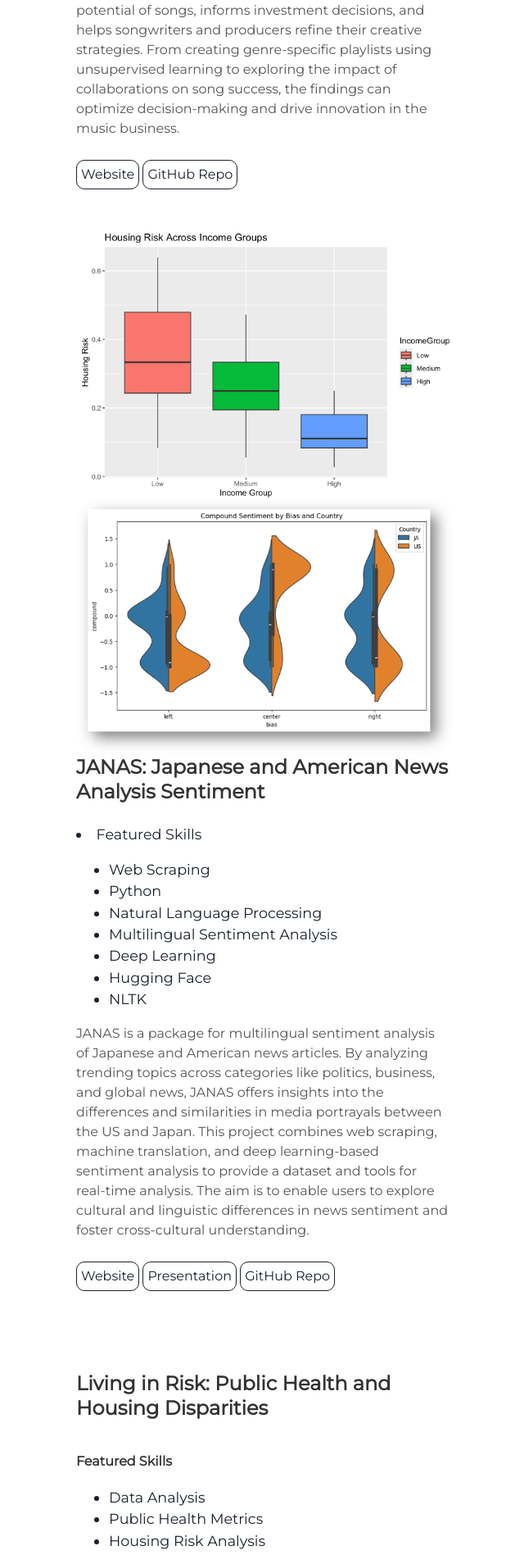
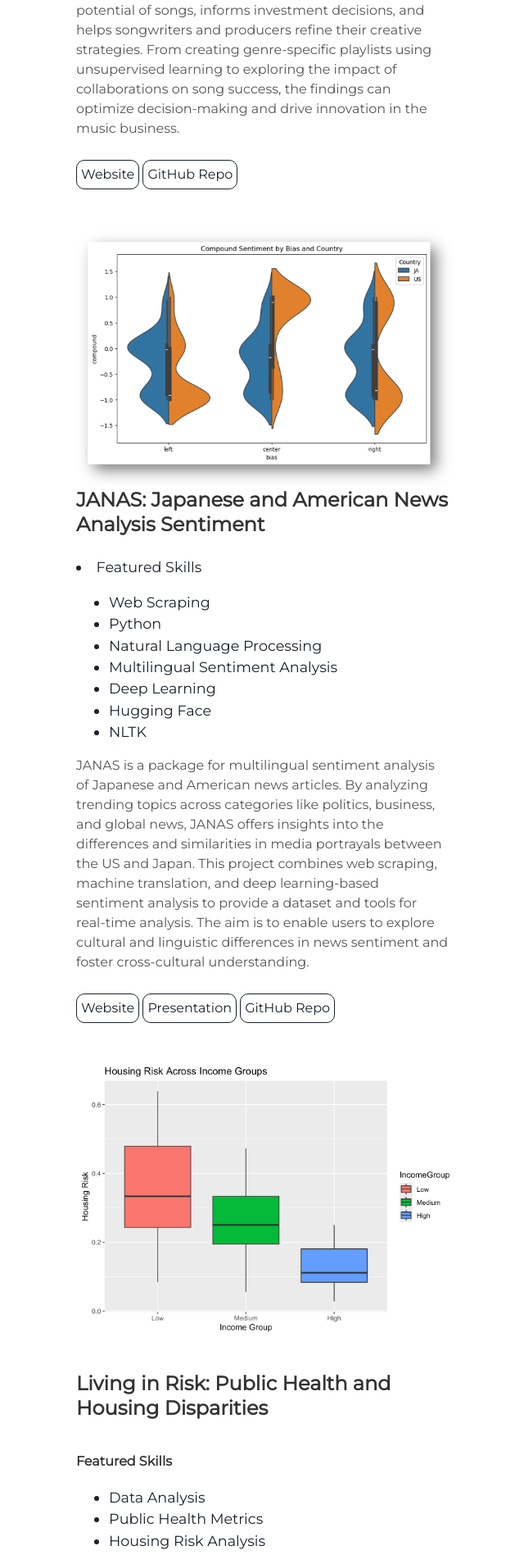
Before and after one commit to satomitheito/satomitheito.github.io, a Jekyll site: the page built from index.html, in a window 1280 px wide. Shown: the part 2646-4543 px from the top of the page at 82% size, without its empty margins (67-707 px from the left). Built offline with Jekyll 4.4.1, drawn with Linux system fonts in a browser that asks for light colours.

Commit message:
Update projects.html

```diff
--- a/_includes/projects.html
+++ b/_includes/projects.html
@@ -33,9 +33,6 @@
 
 
 <div class="user-projects">
-  <div class="images-right">
-    <img alt="Housing Risk by Income" src="{{ "/assets/img/Housing_vs_AMI.png" | prepend: site.baseurl }}" />
-  </div>
   <div class="images-left">
     <img alt="Compound Sentiment By Bias and Country" src="{{ "/assets/img/comp_bias_violin.png" | prepend: site.baseurl }}" />
   </div>
@@ -63,6 +60,9 @@
 
 
 <div class="user-projects">
+  <div class="images-right">
+    <img alt="Housing Risk by Income" src="{{ "/assets/img/Housing_vs_AMI.png" | prepend: site.baseurl }}" />
+  </div>
   <div class="contents">
     <h3> Living in Risk: Public Health and Housing Disparities </h3>
     <h4>Featured Skills</h4>
```
